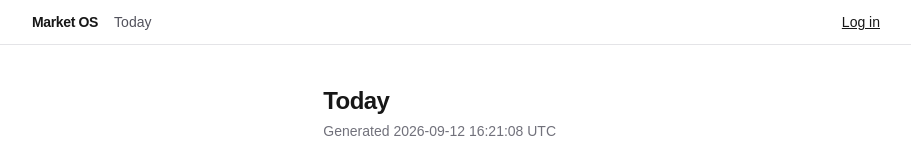
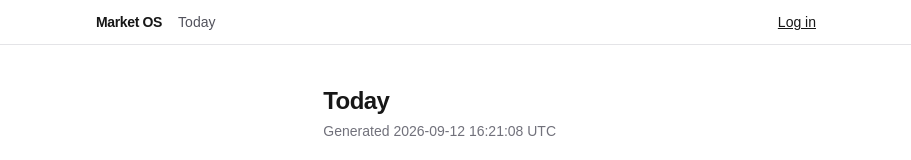
Before and after one commit to jyun121388-spec/market-os, a Next.js app: page /today in a window 1280 px wide. Shown: the top 160 px of the page, without its empty margins (184-1095 px from the left). Built offline with nearby package versions, Linux system fonts and the light colour scheme; no server answers; the database is empty.

Commit message:
refactor: keep Oracle navigation diff minimal

```diff
--- a/src/app/SiteNav.tsx
+++ b/src/app/SiteNav.tsx
@@ -3,8 +3,14 @@ import { getCurrentUser, signOutAction } from "@/server/actions/auth";
 import { isOperatorEmail } from "@/server/domain/operatorAccess";
 
 /**
- * Global navigation. Every normal-user surface required by V1 is reachable without typing a URL.
- * Buffett Oracle is a research lens over Market OS evidence, not a second provider/data authority.
+ * The global navigation, and the reason it exists is the delivery audit's first finding: before
+ * this, navigation lived only on `/today`, only when signed in, and reached three routes. Every
+ * other surface — the company index, system health, the app's own root — was reachable only by
+ * typing a URL, which is a terminal by another name.
+ *
+ * Server component, so it reads the session directly rather than duplicating auth state into the
+ * client. `/admin` appears only for an operator, matching `isOperatorEmail`'s own fail-closed
+ * allowlist: a link to a page that will redirect is worse than no link.
  */
 export async function SiteNav() {
   const user = await getCurrentUser();
@@ -12,7 +18,7 @@ export async function SiteNav() {
 
   return (
     <nav className="border-b border-zinc-200 bg-white dark:border-zinc-800 dark:bg-black">
-      <div className="mx-auto flex max-w-4xl flex-wrap items-center gap-x-4 gap-y-2 px-6 py-3 text-sm">
+      <div className="mx-auto flex max-w-3xl flex-wrap items-center gap-x-4 gap-y-2 px-6 py-3 text-sm">
         <Link href="/" className="font-semibold tracking-tight">
           Market OS
         </Link>
@@ -39,6 +45,11 @@ export async function SiteNav() {
             <Link href="/ask" className="text-zinc-600 hover:underline dark:text-zinc-400">
               Ask Market
             </Link>
+            {/*
+              The ORDINARY user's health surface. `/admin` below is a different thing and stays
+              operator-only: it renders raw adapter errors and run internals, which is right for
+              whoever is debugging the pipeline and wrong for everybody else.
+            */}
             <Link href="/status" className="text-zinc-600 hover:underline dark:text-zinc-400">
               Status
             </Link>
@@ -49,6 +60,13 @@ export async function SiteNav() {
             ) : null}
             <form action={signOutAction} className="ml-auto flex items-center gap-3">
               <span className="text-zinc-500">{user.email}</span>
+              {/*
+                `data-nav` marks this as chrome rather than the page's own action. It exists
+                because the nav's submit button sits before every page's form in the document, so
+                a generic `button[type="submit"]` selector — which the E2E walkthrough had used
+                unambiguously for months — started signing the user out instead of submitting the
+                form they were looking at.
+              */}
               <button type="submit" data-nav="logout" className="underline">
                 Log out
               </button>
```
